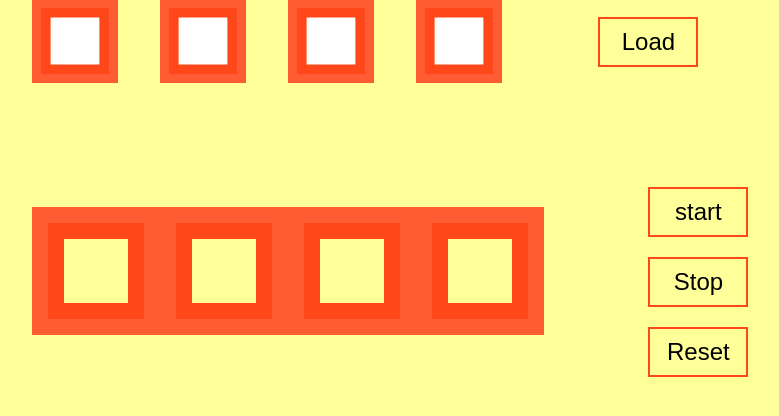
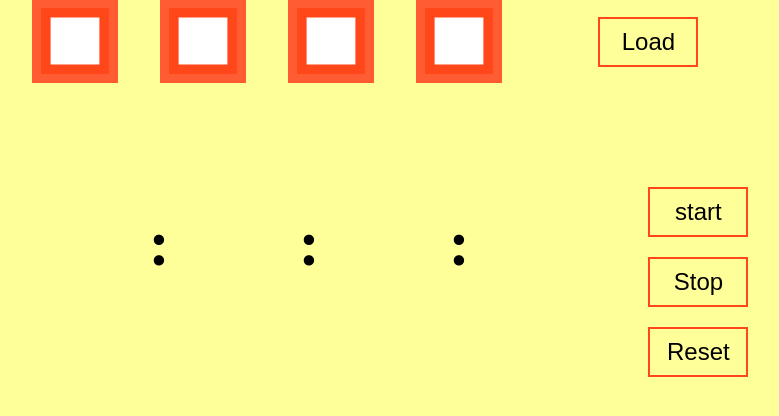
Before and after one commit to sudharsana-kjl/Delta-Inductions-2016, a PHP site: page /task1.html in a window 1280 px wide. Shown: the part 228-644 px from the top of the page, without its empty margins (390-1169 px from the left). Run offline with PHP 8.4, Linux system fonts and the light colour scheme.

Commit message:
First Task!

```diff
--- a/task1/css/style.css
+++ b/task1/css/style.css
@@ -106,47 +106,69 @@ position: absolute;
 
 }
 .days{
-	border: solid 0.5em #ff5c33;
-  box-shadow: inset 0 0 0 0.5em #ff471a;
+  //border: solid 0.5em #ff5c33;
+  //box-shadow: inset 0 0 0 0.5em #ff471a;
   width: 3em;
   height: 3em;
-  margin-left: 30%;
-  font-size: 2em;
+  margin-left: 350px;
+  font-size: 4em;
   text-align: center;
   margin-top: 140px;
 position: absolute;
 
 }
 .hours{
-	border: solid 0.5em #ff5c33;
-  box-shadow: inset 0 0 0 0.5em #ff471a;
+  //border: solid 0.5em #ff5c33;
+  //box-shadow: inset 0 0 0 0.5em #ff471a;
   width: 3em;
   height: 3em;
-  margin-left: 40%;
-  font-size: 2em;
+  margin-left: 500px;
+  font-size: 4em;
   text-align: center;
   margin-top: 140px;
 position: absolute;
 }
 .min{
-	border: solid 0.5em #ff5c33;
-  box-shadow: inset 0 0 0 0.5em #ff471a;
+  //border: solid 0.5em #ff5c33;
+  //box-shadow: inset 0 0 0 0.5em #ff471a;
   width: 3em;
   height: 3em;
+
   margin-left: 50%;
-  font-size: 2em;
+margin-top: 140px;
+  font-size: 4em;
   text-align: center;
+
+  margin-left: 650px;
 margin-top: 140px;
 position: absolute;
 }
 .sec{
-	border: solid 0.5em #ff5c33;
-  box-shadow: inset 0 0 0 0.5em #ff471a;
+  //border: solid 0.5em #ff5c33;
+  //box-shadow: inset 0 0 0 0.5em #ff471a;
   width: 3em;
   height: 3em;
-  margin-left: 60%;
-  font-size: 2em;
+  margin-left: 850px;
+  font-size: 4em;
   text-align: bottom;
+  margin-top: 140px;
+position: absolute;
+}
+#c1{
+  font-size: 4em;
+  margin-left: 500px;
+margin-top: 140px;
+position: absolute;
+}
+#c2{
+  font-size: 4em;
+  margin-left: 650px;
+margin-top: 140px;
+position: absolute;
+}
+#c3{
+  font-size: 4em;
+  margin-left: 800px;
 margin-top: 140px;
 position: absolute;
 }
--- a/task1/task1.html
+++ b/task1/task1.html
@@ -9,24 +9,24 @@
   <h1 id="i2">Hour</h1>
   <h1 id="i3">Minutes</h1>
   <h1 id="i4">Seconds</h1>
-  <input type="text" id="days1">
-  <input type="text" id="hours1">
-  <input type="text" id="mins1">
-  <input type="text" id="secs1">
+  <input type="number" id="days1">
+  <input type="number" id="hours1">
+  <input type="number" id="mins1">
+  <input type="number" id="secs1">
   <br>
   <button onclick="load()" id="load">Load</button>
 <div id="timerdiv">
   <div>
     <span class="days"></span>
-
+    <h1 id="c1"> : </h1>
   </div>
   <div>
     <span class="hours"></span>
-
+    <h1 id="c2"> : </h1>
   </div>
   <div>
     <span class="min"></span>
-
+    <h1 id="c3"> : </h1>
   </div>
   <div>
     <span class="sec"></span>
```
Lines whose indentation alone changed are shown as unchanged.
